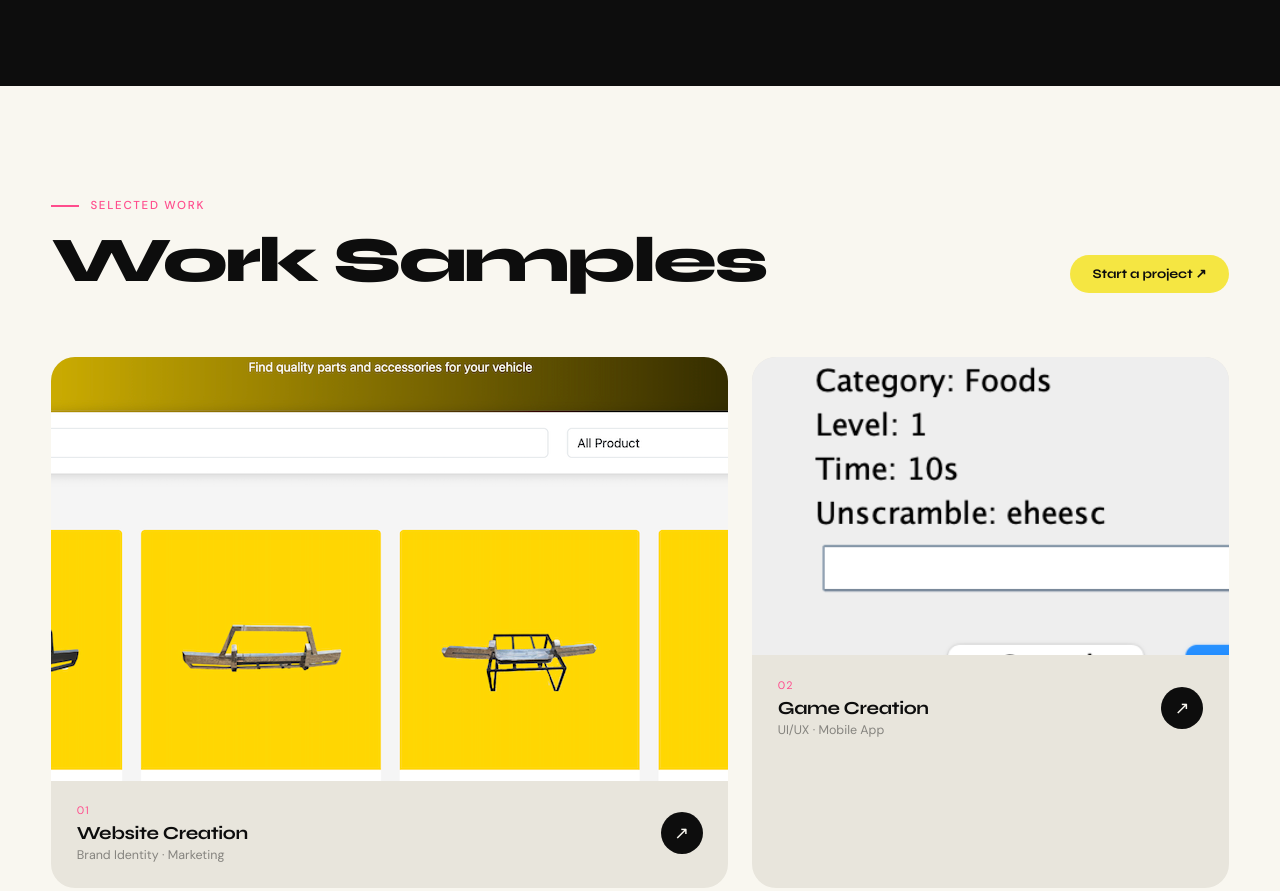
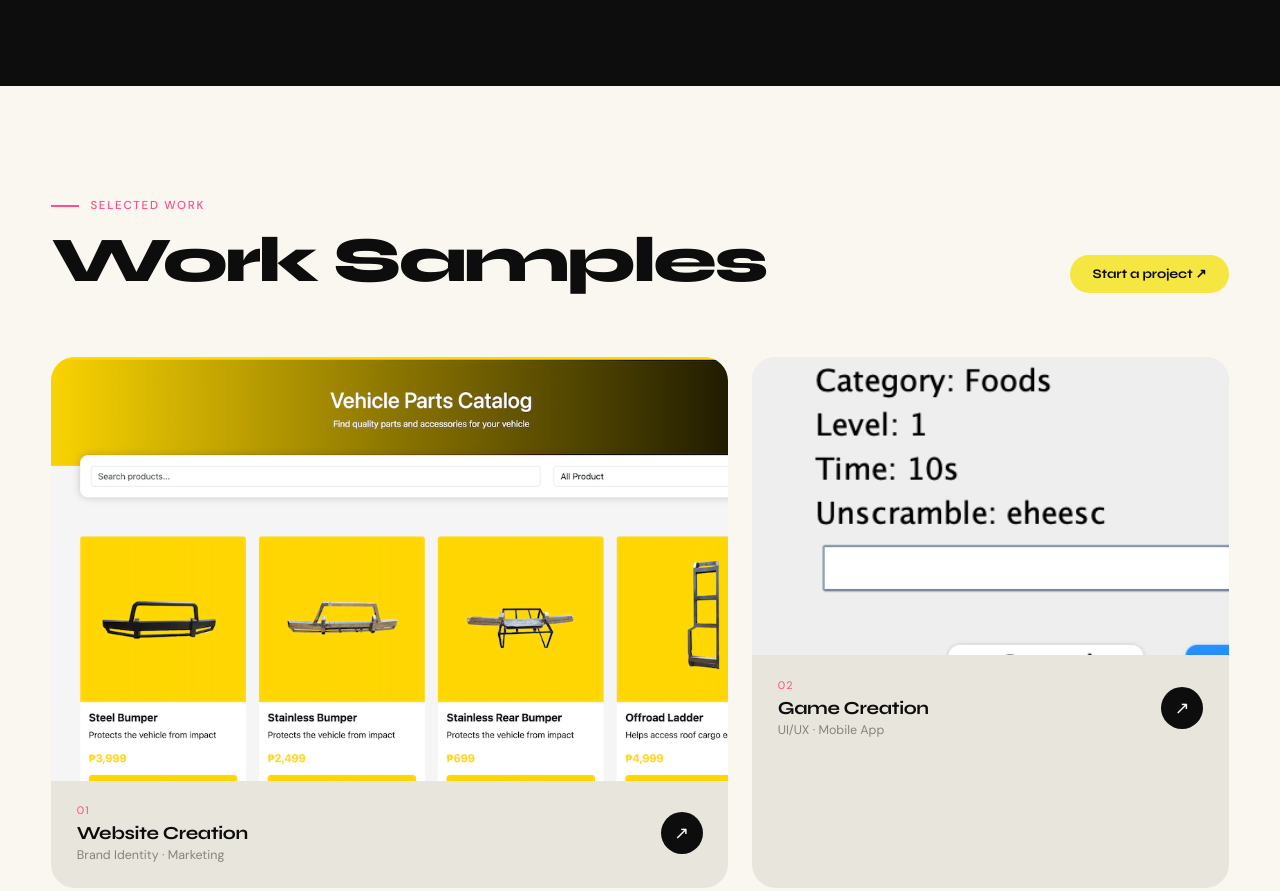
Before and after one commit to domincmartin/dominicmartin.github.io, a plain HTML site: page index.html in a window 1280 px wide. Shown: the part 3100-3991 px from the top of the page. Drawn offline with Linux system fonts and the light colour scheme.

Commit message:
initial commit

```diff
--- a/index.html
+++ b/index.html
@@ -797,7 +797,7 @@
     <div class="projects-grid reveal">
       <div class="project-card">
         <div class="project-img">
-          <img src="images/WebsiteSC.png" alt="SOP Creation">
+          <img src="images/sample.png" alt="SOP Creation">
         </div>
         <div class="project-info">
           <div class="project-meta">
```
